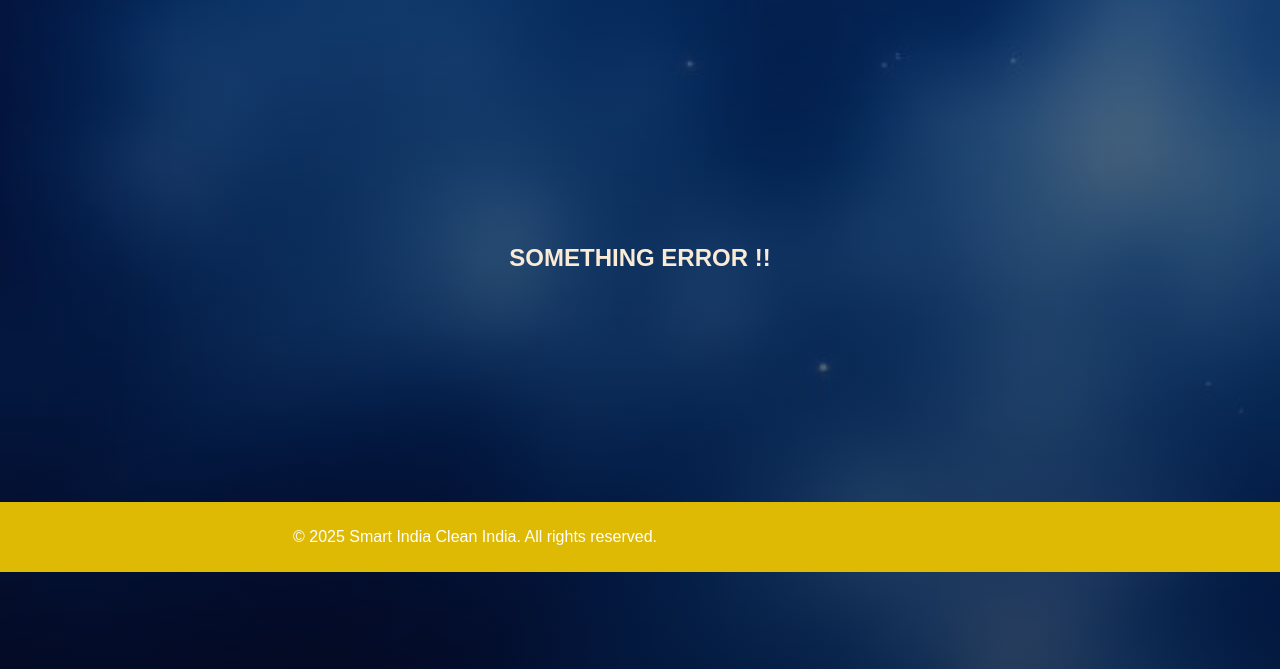
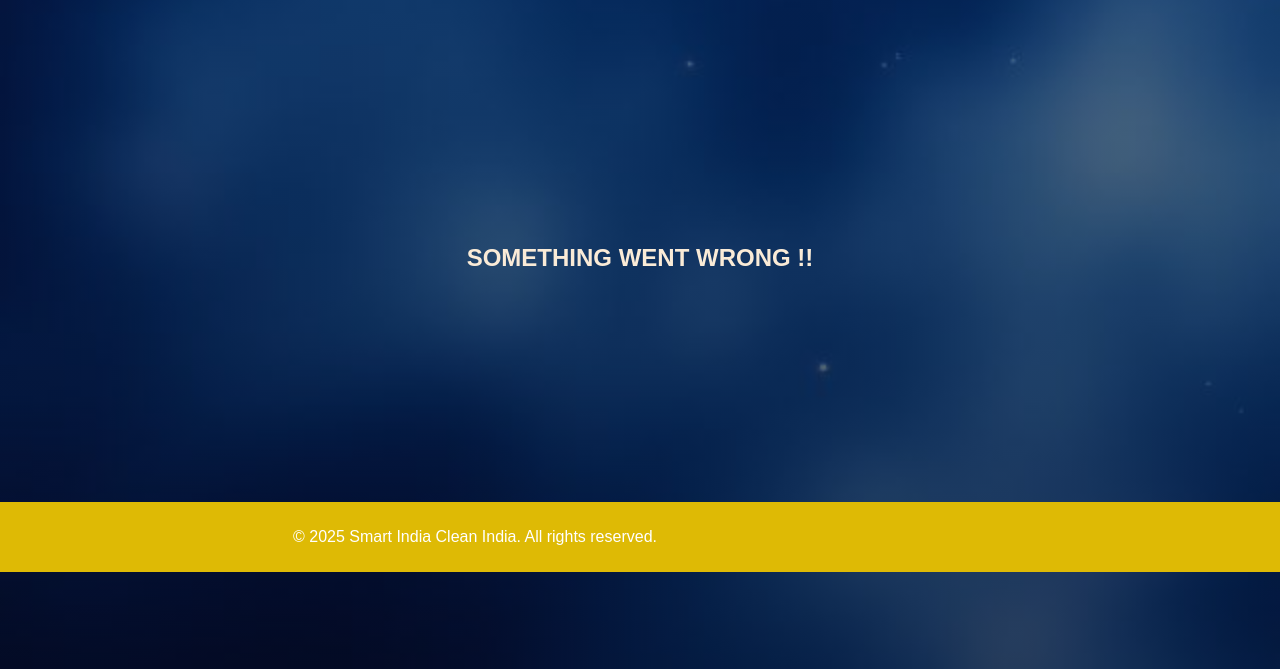
Before and after one commit to souvik283/HackWizard, a plain HTML site: page html-folder/profile.html in a window 1280 px wide. Shown: the part 131-800 px from the top of the page. Drawn offline with Linux system fonts and the light colour scheme.

Commit message:
Update profile.html

```diff
--- a/html-folder/profile.html
+++ b/html-folder/profile.html
@@ -33,7 +33,7 @@
         </div>
     </nav>
     <div class="main">
-        <h2> SOMETHING ERROR !!</h2>
+        <h2> SOMETHING WENT WRONG !!</h2>
     </div>
 
         <div class="footer-container">
```
